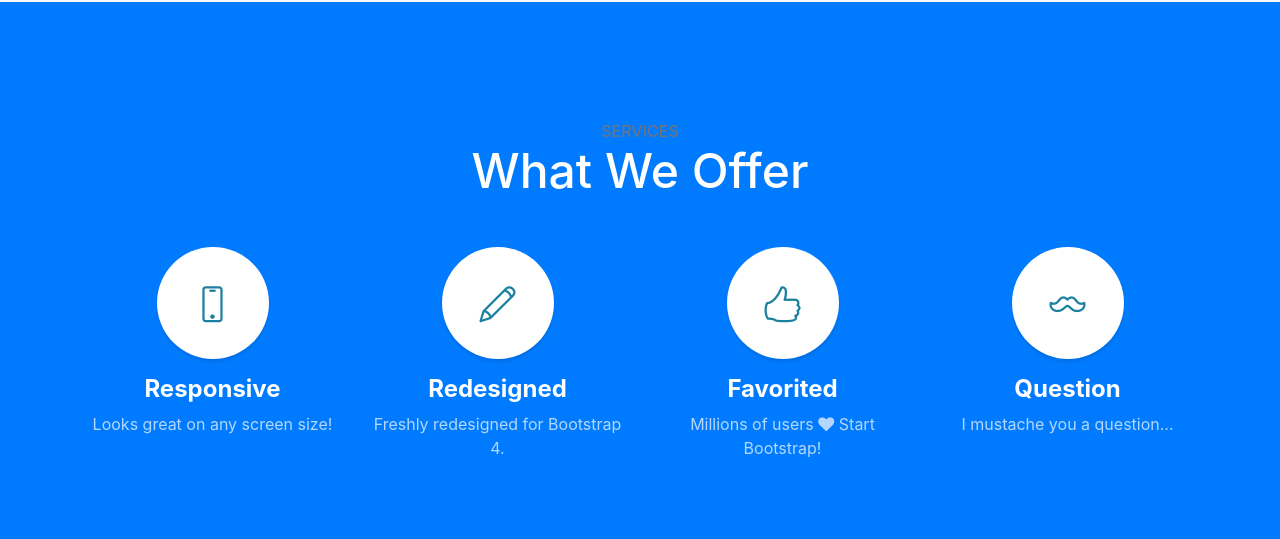
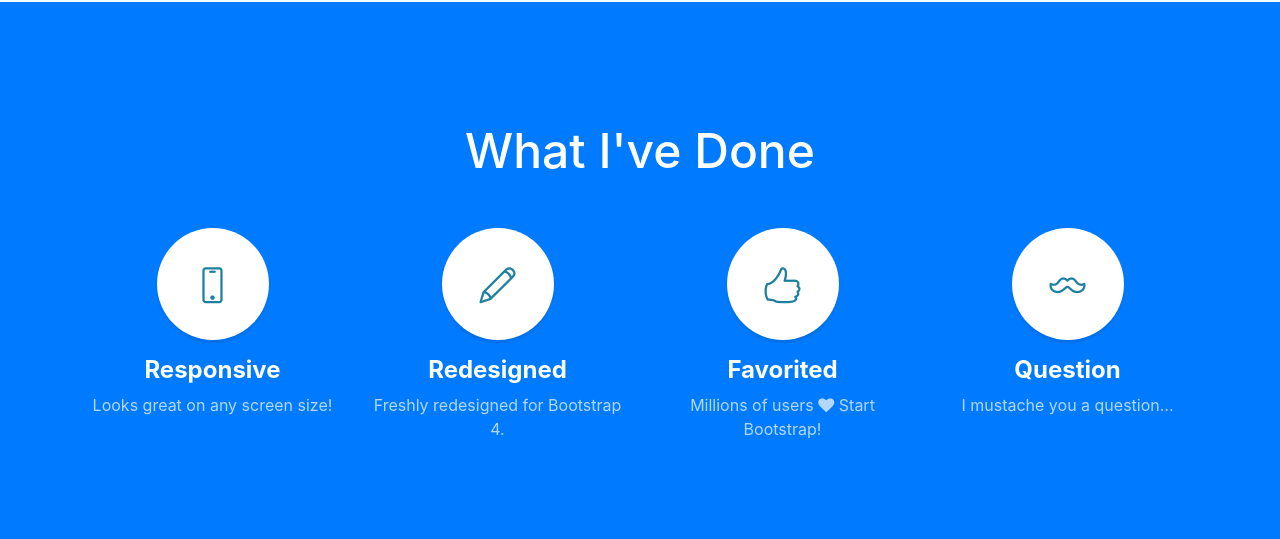
Before and after one commit to cgrad1/cgrad1.github.io, a website with bundled scripts: page index.html in a window 1280 px wide. Shown: the part 1200-1739 px from the top of the page. Built offline with nearby package versions, Linux system fonts and the light colour scheme.

Commit message:
Update index.html

```diff
--- a/index.html
+++ b/index.html
@@ -81,8 +81,7 @@
     <section class="content-section bg-primary text-white text-center" id="services">
       <div class="container">
         <div class="content-section-heading">
-          <h3 class="text-secondary mb-0">Services</h3>
-          <h2 class="mb-5">What We Offer</h2>
+          <h2 class="mb-5">What I've Done</h2>
         </div>
         <div class="row">
           <div class="col-lg-3 col-md-6 mb-5 mb-lg-0">
```
